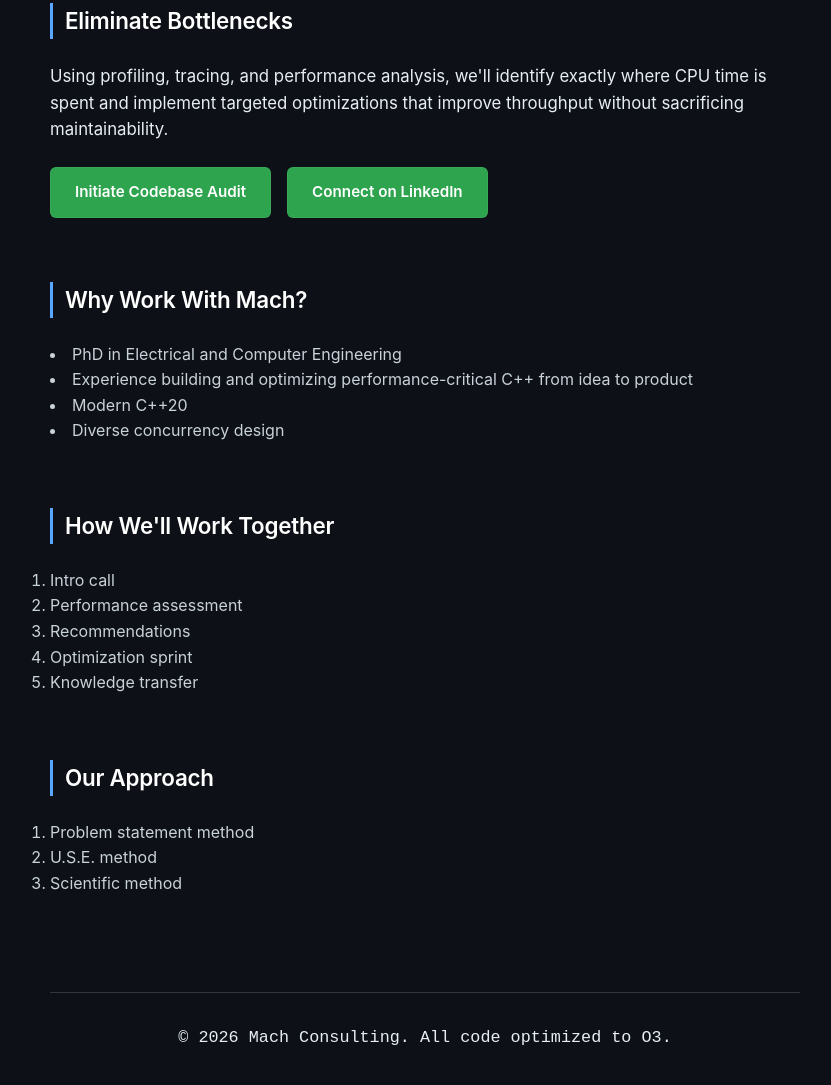
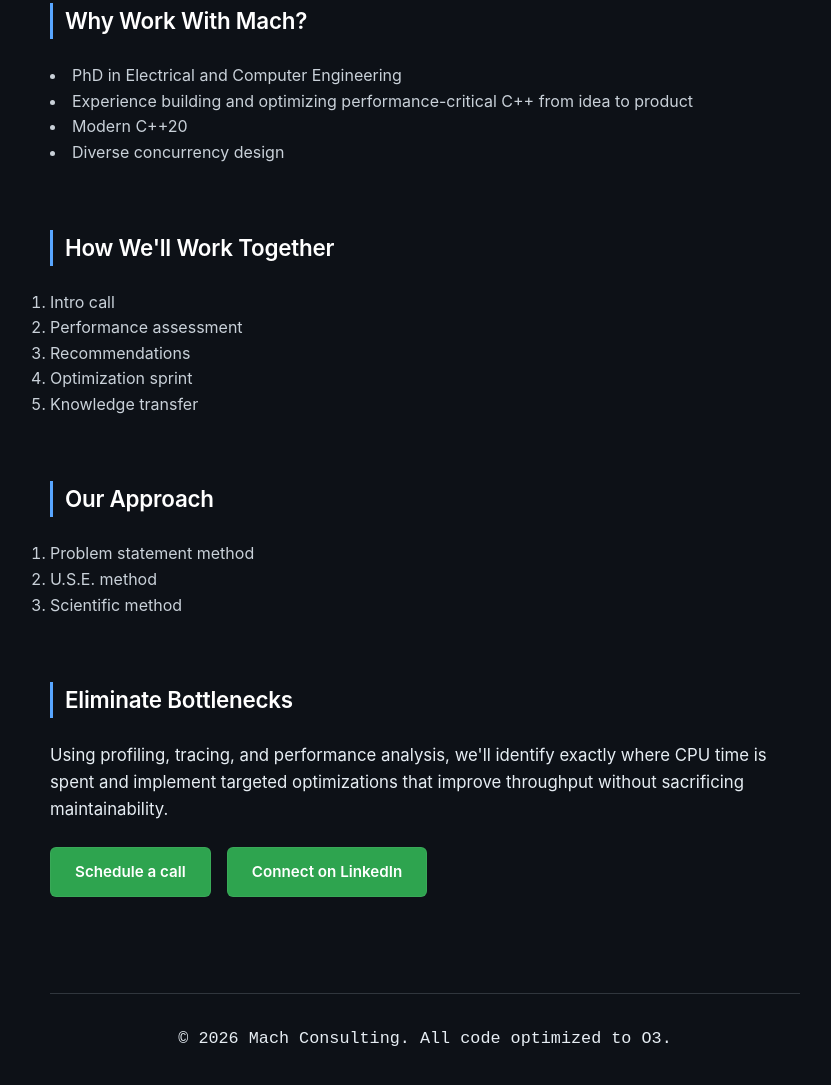
Before and after one commit to kwmcclintick/kwmcclintick.github.io, a plain HTML site: page index.html in a window 1280 px wide. Shown: the part 1027-2112 px from the top of the page, without its empty margins (215-1046 px from the left). Drawn offline with Linux system fonts and the light colour scheme.

Commit message:
Add contact section for scheduling and LinkedIn
Added contact section with scheduling and LinkedIn links.

```diff
--- a/index.html
+++ b/index.html
@@ -270,8 +270,10 @@
         </header>
 
         <p>Slow software delays releases, increases hardware costs, and limits scalability. I help engineering teams remove the bottlenecks that matter most.</p>
-
-        <p>I help engineering teams eliminate performance bottlenecks, meet latency targets, and prepare complex systems to keep up with workload growth.</p>
+        <div class="contact-links">
+            <a href="mailto:kwmcclintick@gmail.com" class="btn">Schedule a call</a>
+            <a href="https://www.linkedin.com/in/kyle-mcclintick-790813102" target="_blank" rel="noopener noreferrer" class="btn">Connect on LinkedIn</a>
+        </div>
 
         <section id="who">
             <h2>Industries</h2>
@@ -310,15 +312,6 @@
                 </div>
             </section>
 
-             <section id="contact">
-                <h2>Eliminate Bottlenecks</h2>
-                <p>Using profiling, tracing, and performance analysis, we'll identify exactly where CPU time is spent and implement targeted optimizations that improve throughput without sacrificing maintainability.</p>
-                <div class="contact-links">
-                    <a href="mailto:kwmcclintick@gmail.com" class="btn">Initiate Codebase Audit</a>
-                    <a href="https://www.linkedin.com/in/kyle-mcclintick-790813102" target="_blank" rel="noopener noreferrer" class="btn">Connect on LinkedIn</a>
-                </div>
-            </section>
-
             <section id="why me">
                 <h2>Why Work With Mach?</h2>
                     <li>PhD in Electrical and Computer Engineering</li>
@@ -347,6 +340,15 @@
                 </ol>
             </section>
 
+            <section id="contact">
+                <h2>Eliminate Bottlenecks</h2>
+                <p>Using profiling, tracing, and performance analysis, we'll identify exactly where CPU time is spent and implement targeted optimizations that improve throughput without sacrificing maintainability.</p>
+                <div class="contact-links">
+                    <a href="mailto:kwmcclintick@gmail.com" class="btn">Schedule a call</a>
+                    <a href="https://www.linkedin.com/in/kyle-mcclintick-790813102" target="_blank" rel="noopener noreferrer" class="btn">Connect on LinkedIn</a>
+                </div>
+            </section>
+
         </main>
         <footer>
             <p>&copy; 2026 Mach Consulting. All code optimized to O3.</p>
```
